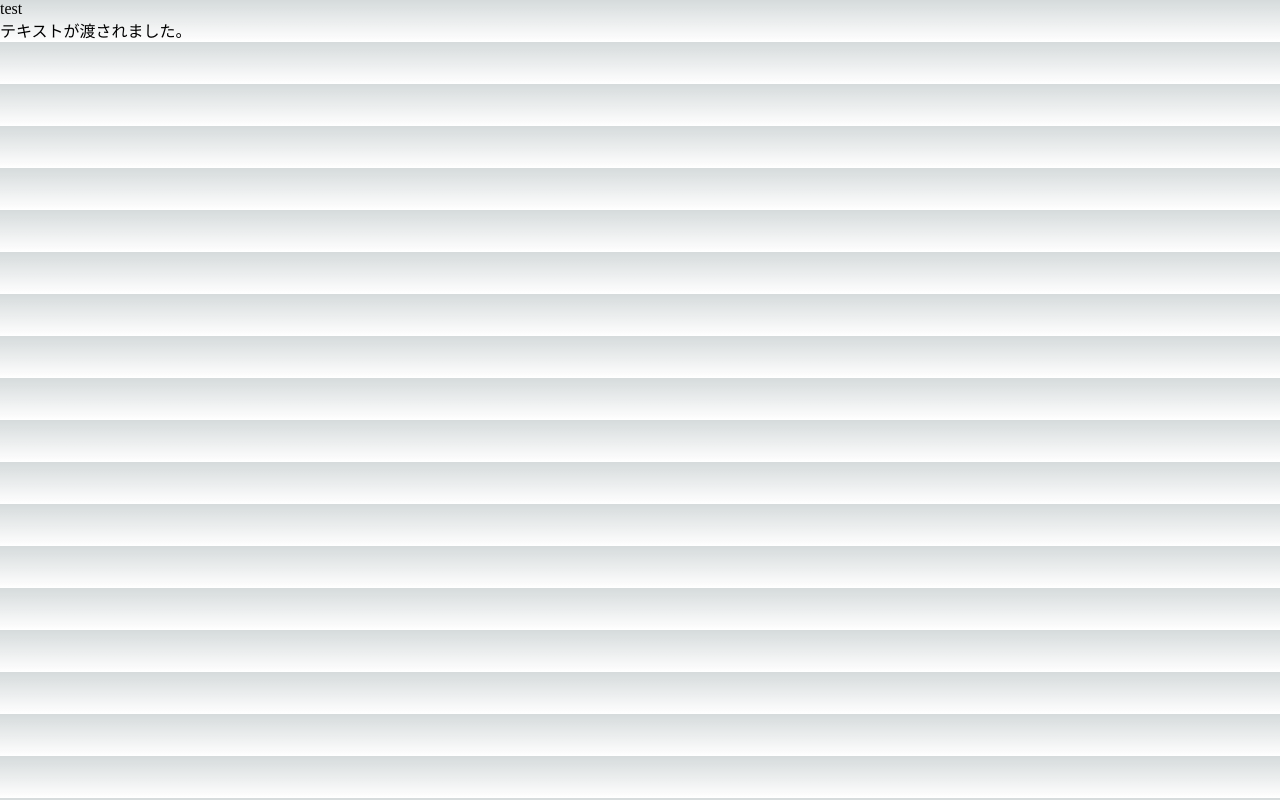
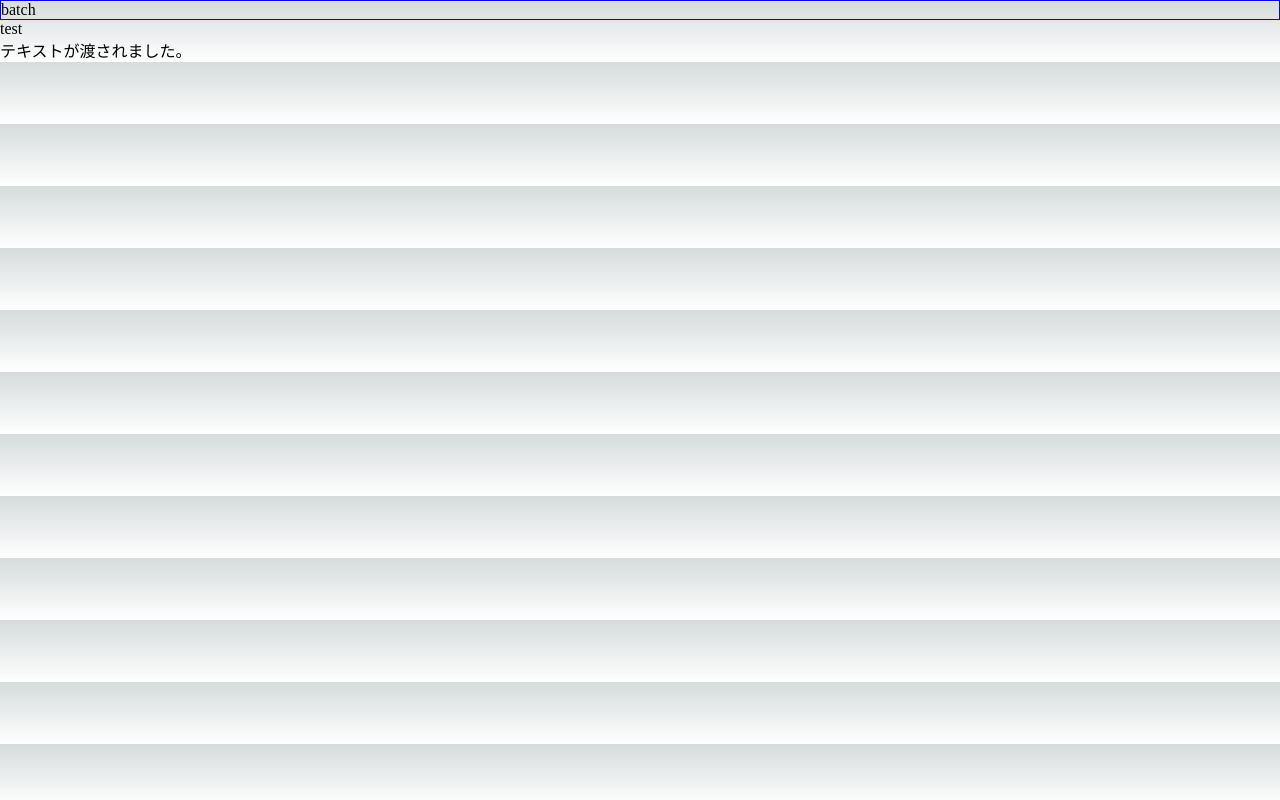
Before and after one commit to TakanoriOkawa/basic-next-typescript-lesson, a Next.js app: page / in a window 1280 px wide. Built offline with nearby package versions, Linux system fonts and the light colour scheme.

Commit message:
boolean型のデータ渡しの省略を実装した

```diff
--- /dev/null
+++ b/pages/components/batch.tsx
@@ -0,0 +1,5 @@
+export const Batch = (props: {isShow: boolean}) => {
+  return (
+    <div style={{border: "1px solid blue"}}>batch</div>
+  )
+}
--- a/pages/index.tsx
+++ b/pages/index.tsx
@@ -1,9 +1,4 @@
-import Head from 'next/head'
-import Image from 'next/image'
-import { Inter } from '@next/font/google'
-import styles from '../styles/Home.module.css'
-
-const inter = Inter({ subsets: ['latin'] })
+import { Batch } from './components/batch';
 
 let bar = {} as { hoge: number}
 bar.hoge = 1;
@@ -28,6 +23,7 @@ const Component = (props: {text: "テキスト"}) => {
 export default function Home() {
   return (
     <>
+      <Batch isShow></Batch>
       <Title text="test"></Title>
       <Component text='テキスト'/>
     </>
```
